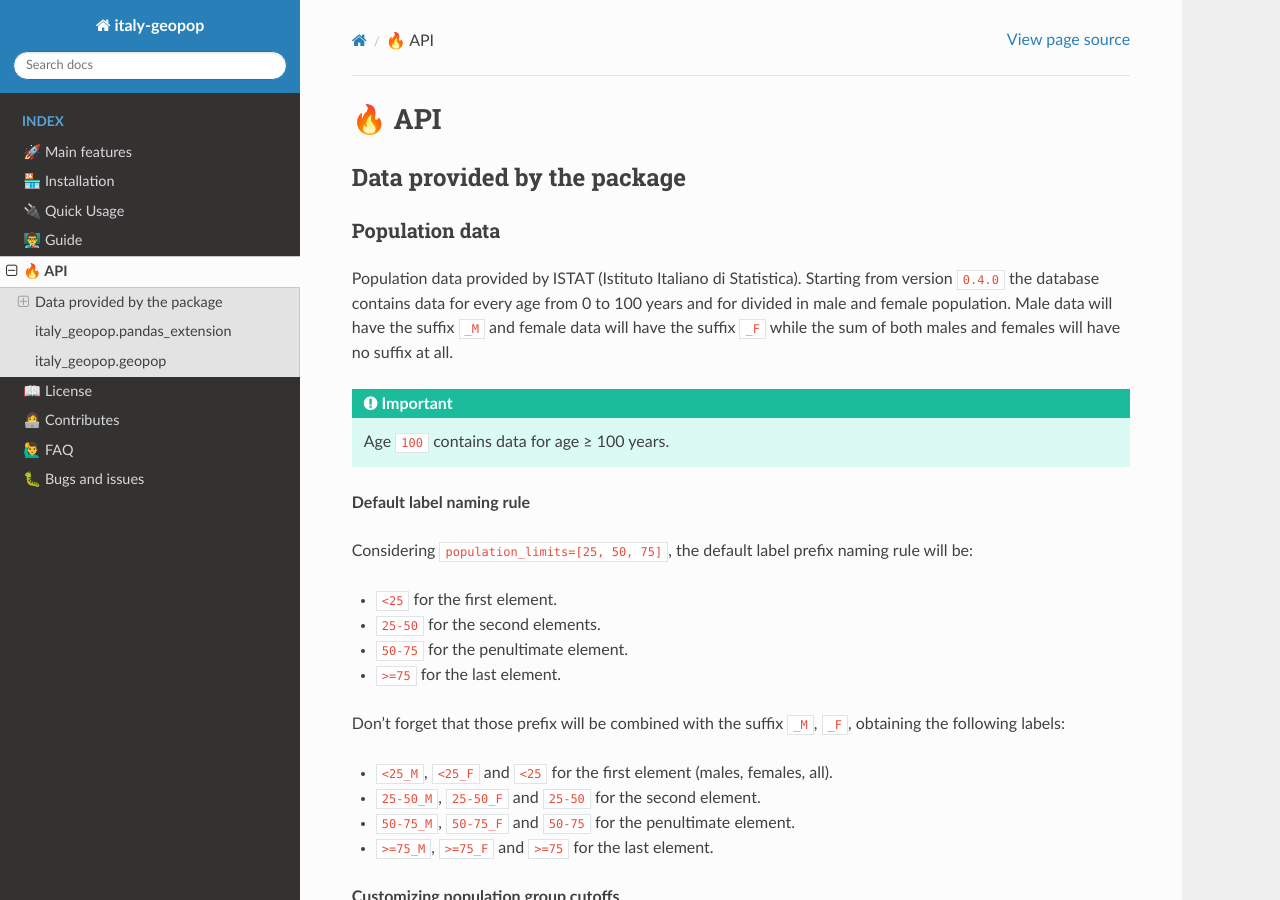
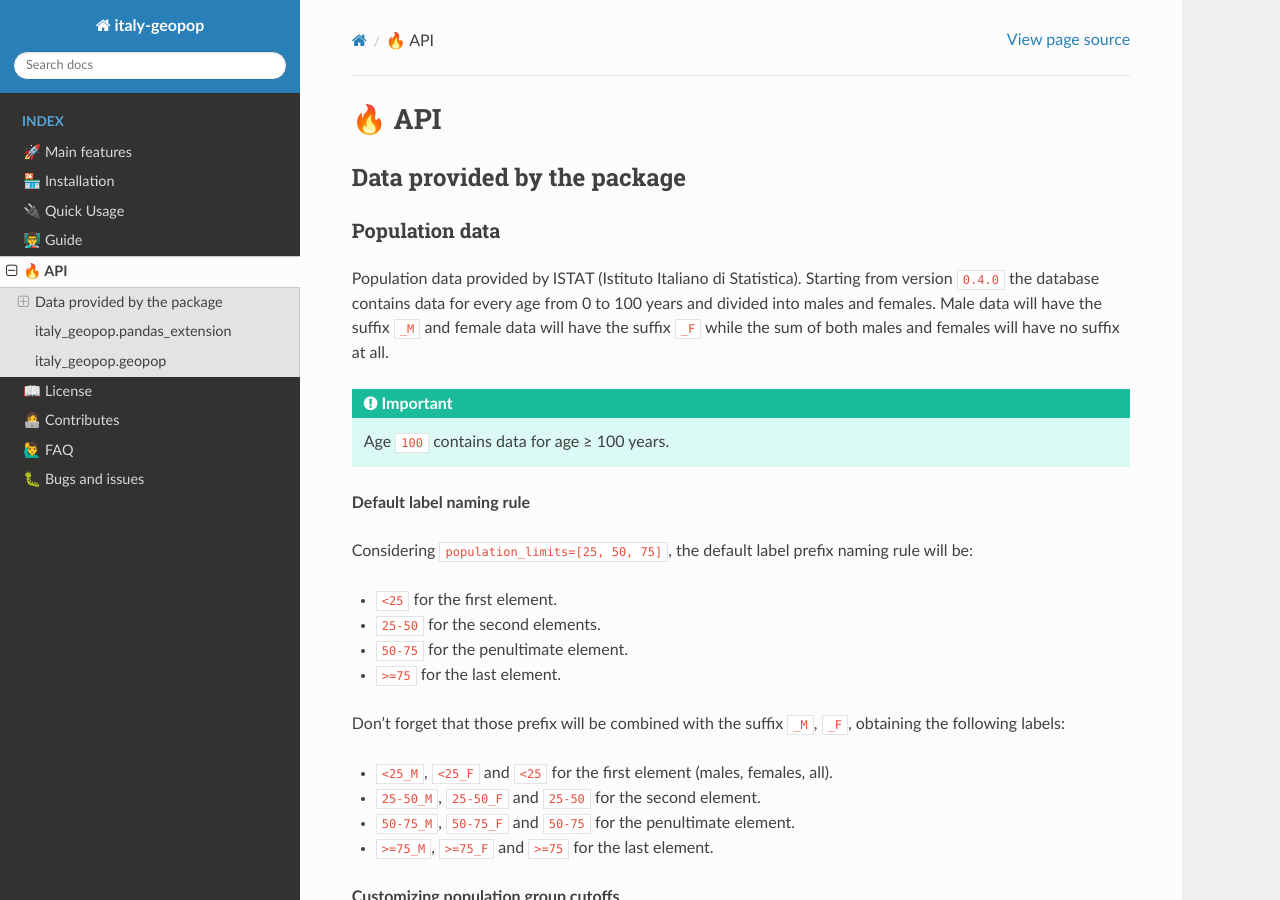
Before and after one commit to zenodallavalle/italy-geopop, a Sphinx documentation site: the page built from docs/source/api.rst, in a window 1280 px wide and 900 px high. Built offline with Sphinx 7.4.7 and the Read the Docs theme 2.0.0, drawn with Linux system fonts in a browser that asks for light colours.

Commit message:
updated docs

```diff
--- a/docs/source/api.rst
+++ b/docs/source/api.rst
@@ -9,7 +9,7 @@ Data provided by the package
 Population data
 ********************
 
-Population data provided by ISTAT (Istituto Italiano di Statistica). Starting from version ``0.4.0`` the database contains data for every age from 0 to 100 years and for divided in male and female population.
+Population data provided by ISTAT (Istituto Italiano di Statistica). Starting from version ``0.4.0`` the database contains data for every age from 0 to 100 years and divided into males and females.
 Male data will have the suffix ``_M`` and female data will have the suffix ``_F`` while the sum of both males and females will have no suffix at all.
 
 .. important::
```
Also changed, not shown: README.md (+1 -4 lines), docs/material/tutorial_01.ipynb, 1 other file.
